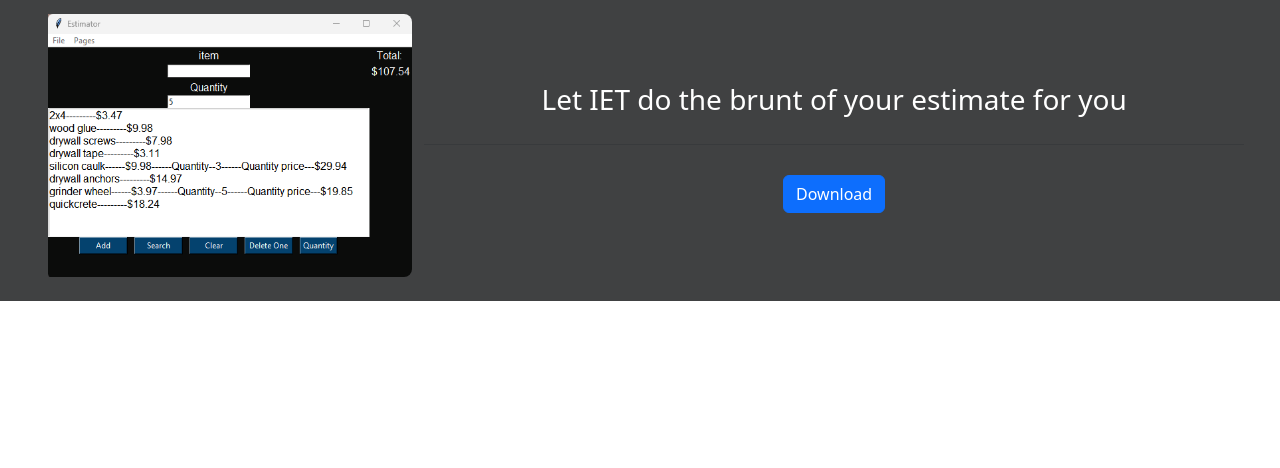
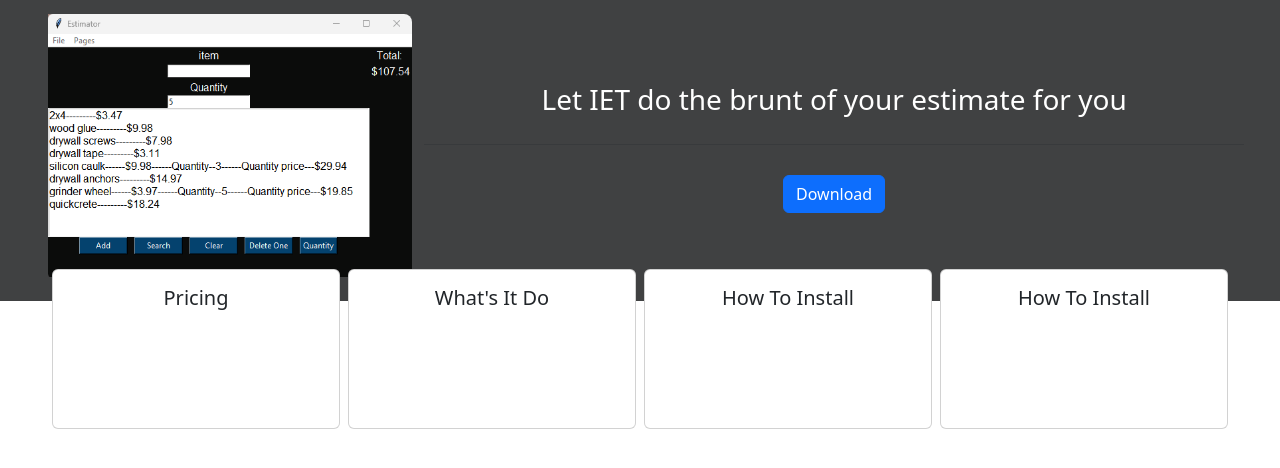
Before and after one commit to Jacob-Hoskins/EstimatingJobWebsite, a plain HTML site: page index.html in a window 1280 px wide. Shown: the part 60-528 px from the top of the page. Drawn offline with nearby package versions, Linux system fonts and the light colour scheme.

Commit message:
Add files via upload
Cards

```diff
--- a/index.html
+++ b/index.html
@@ -38,6 +38,33 @@
       </div>
     </div>
 
+    <!-- Cards -->
+    <div class="row mx-5 cards-div">
+      <div class="card mx-auto" style="width: 18rem">
+        <div class="card-body">
+          <h5 class="card-title text-center">Pricing</h5>
+        </div>
+      </div>
+
+      <div class="card mx-auto" style="width: 18rem">
+        <div class="card-body">
+          <h5 class="card-title text-center">What's It Do</h5>
+        </div>
+      </div>
+
+      <div class="card mx-auto" style="width: 18rem">
+        <div class="card-body">
+          <h5 class="card-title text-center">How To Install</h5>
+        </div>
+      </div>
+
+      <div class="card mx-auto" style="width: 18rem">
+        <div class="card-body">
+          <h5 class="card-title text-center">How To Install</h5>
+        </div>
+      </div>
+    </div>
+
     <script
       src="https://cdn.jsdelivr.net/npm/bootstrap@5.3.0-alpha1/dist/js/bootstrap.bundle.min.js"
       integrity="sha384-w76AqPfDkMBDXo30jS1Sgez6pr3x5MlQ1ZAGC+nuZB+EYdgRZgiwxhTBTkF7CXvN"
--- a/style.css
+++ b/style.css
@@ -12,3 +12,9 @@
   width: 100%;
   height: auto;
 }
+
+.cards-div {
+  position: relative;
+  top: -2rem;
+  height: 10rem;
+}
```
